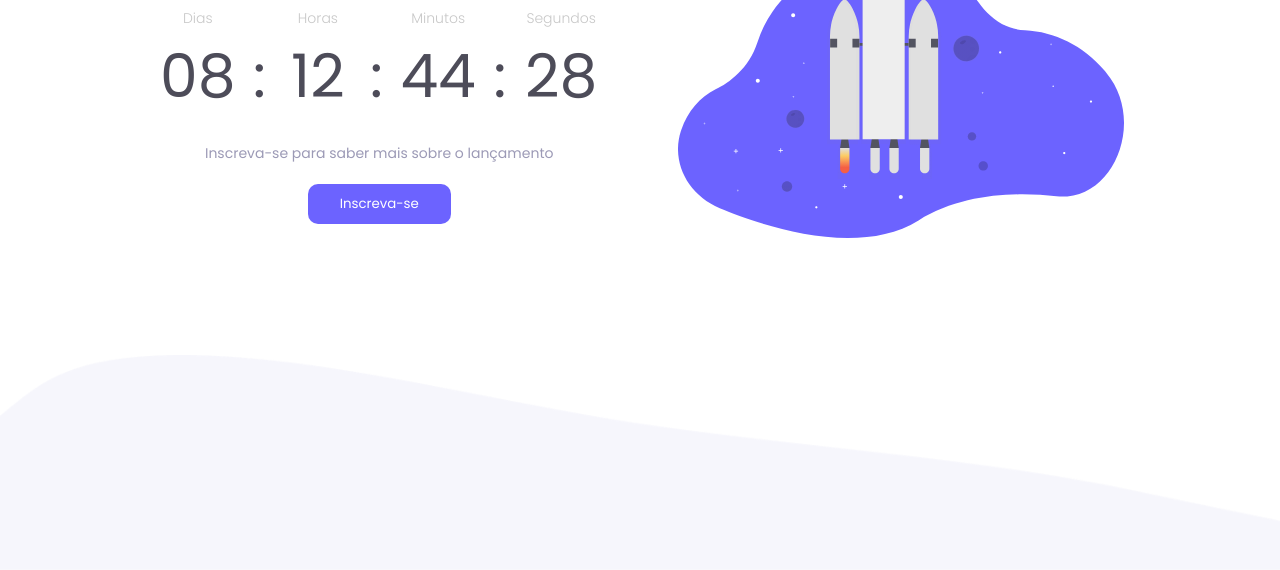
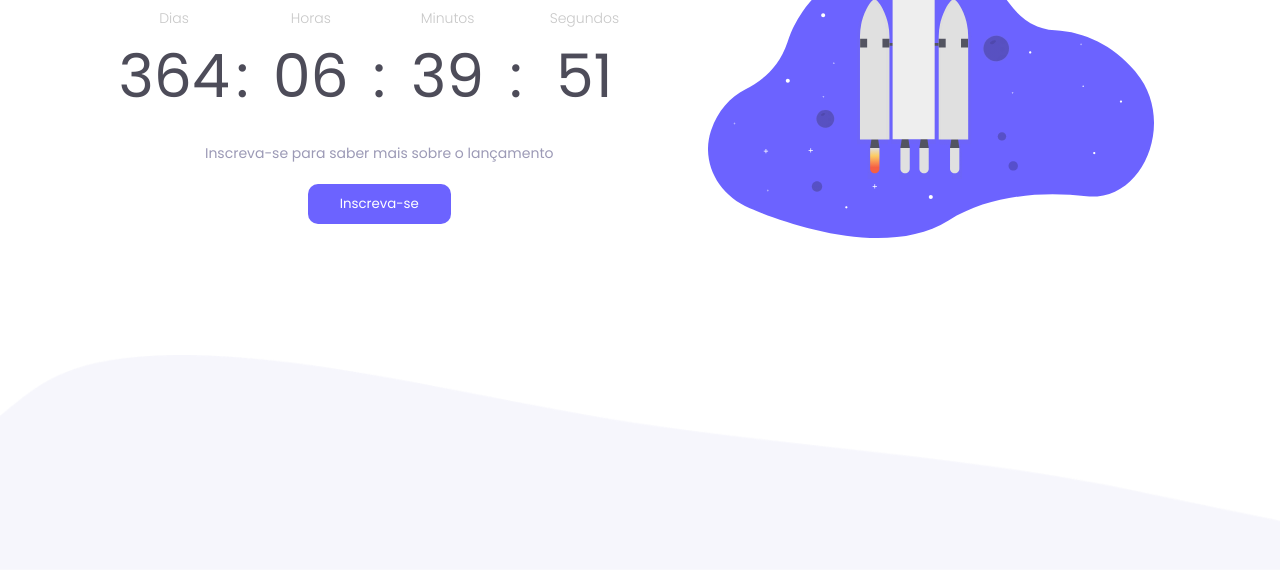
Before and after one commit to annabeatrizpereira/Countdown, a plain HTML site: page index.html in a window 1280 px wide. Shown: the part 230-800 px from the top of the page. Drawn offline with Linux system fonts and the light colour scheme.

Commit message:
adding javascript code

```diff
--- a/index.html
+++ b/index.html
@@ -27,13 +27,13 @@
                     <th>Segundos</th>
                 </tr>
                 <tr>
-                    <td class="numbers">08</td>
-                    <td class="two-points">:</td>
-                    <td class="numbers">12</td>
-                    <td class="two-points">:</td>
-                    <td class="numbers">44</td>
-                    <td class="two-points">:</td>
-                    <td class="numbers">28</td>
+                    <td id="days" class="numbers">08</td>
+                    <td>:</td>
+                    <td id="hours" class="numbers">12</td>
+                    <td>:</td>
+                    <td id="minutes" class="numbers">44</td>
+                    <td>:</td>
+                    <td id="seconds" class="numbers">28</td>
                 </tr>
             </table>
 
@@ -49,5 +49,7 @@
     </div>
 
     <img class="bottom img" src="./assets/bottom-image.png" alt="decoration image">
+
+    <script src="./script.js"></script>
 </body>
 </html>
--- /dev/null
+++ b/script.js
@@ -0,0 +1,30 @@
+// Set the date we're counting down to
+var countDownDate = new Date("Jan 1, 2025 00:00:00").getTime();
+
+// Adding zero to the left when necessary
+function formatNumber(number) {
+    return number < 10 ? "0" + number : number;
+  }
+
+// Update the count down every 1 second
+var x = setInterval(function() {
+
+  // Get today's date and time
+  var now = new Date().getTime();
+
+  // Find the distance between now and the count down date
+  var distance = countDownDate - now;
+
+  // Time calculations for days, hours, minutes and seconds
+  var days = Math.floor(distance / (1000 * 60 * 60 * 24));
+  var hours = Math.floor((distance % (1000 * 60 * 60 * 24)) / (1000 * 60 * 60));
+  var minutes = Math.floor((distance % (1000 * 60 * 60)) / (1000 * 60));
+  var seconds = Math.floor((distance % (1000 * 60)) / 1000);
+
+  // Display the result in html"
+  document.getElementById("days").innerHTML = formatNumber(days);
+  document.getElementById("hours").innerHTML = formatNumber(hours);
+  document.getElementById("minutes").innerHTML = formatNumber(minutes);
+  document.getElementById("seconds").innerHTML = formatNumber(seconds);
+
+}, 1000);
--- a/style.css
+++ b/style.css
@@ -68,7 +68,7 @@ table tr td {
 }
 
 .numbers {
-    width: 120px;
+    min-width: 120px;
     text-align: center;
 }
 
```
Also changed, not shown: .github/Cover.jpg (added).
